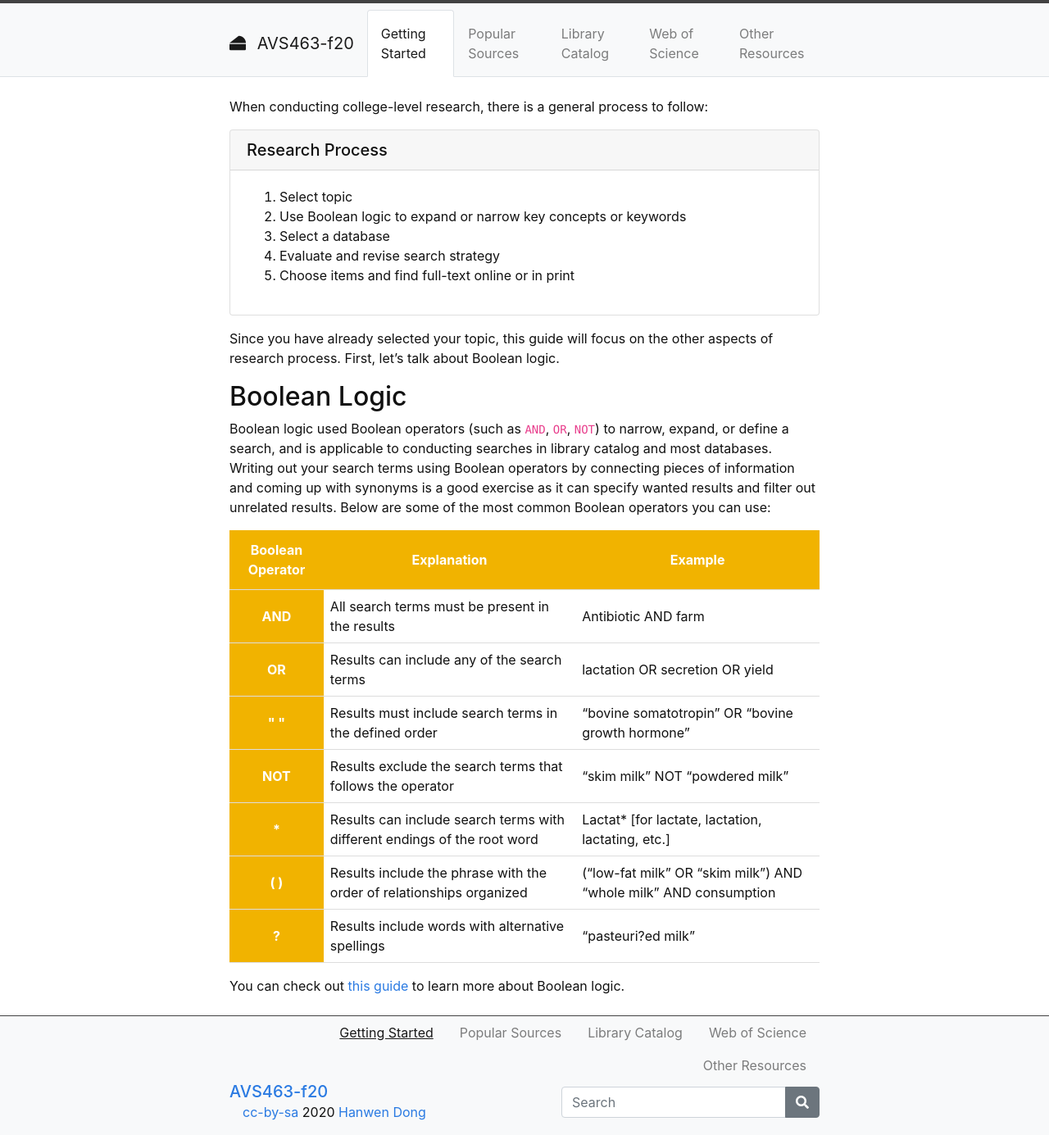
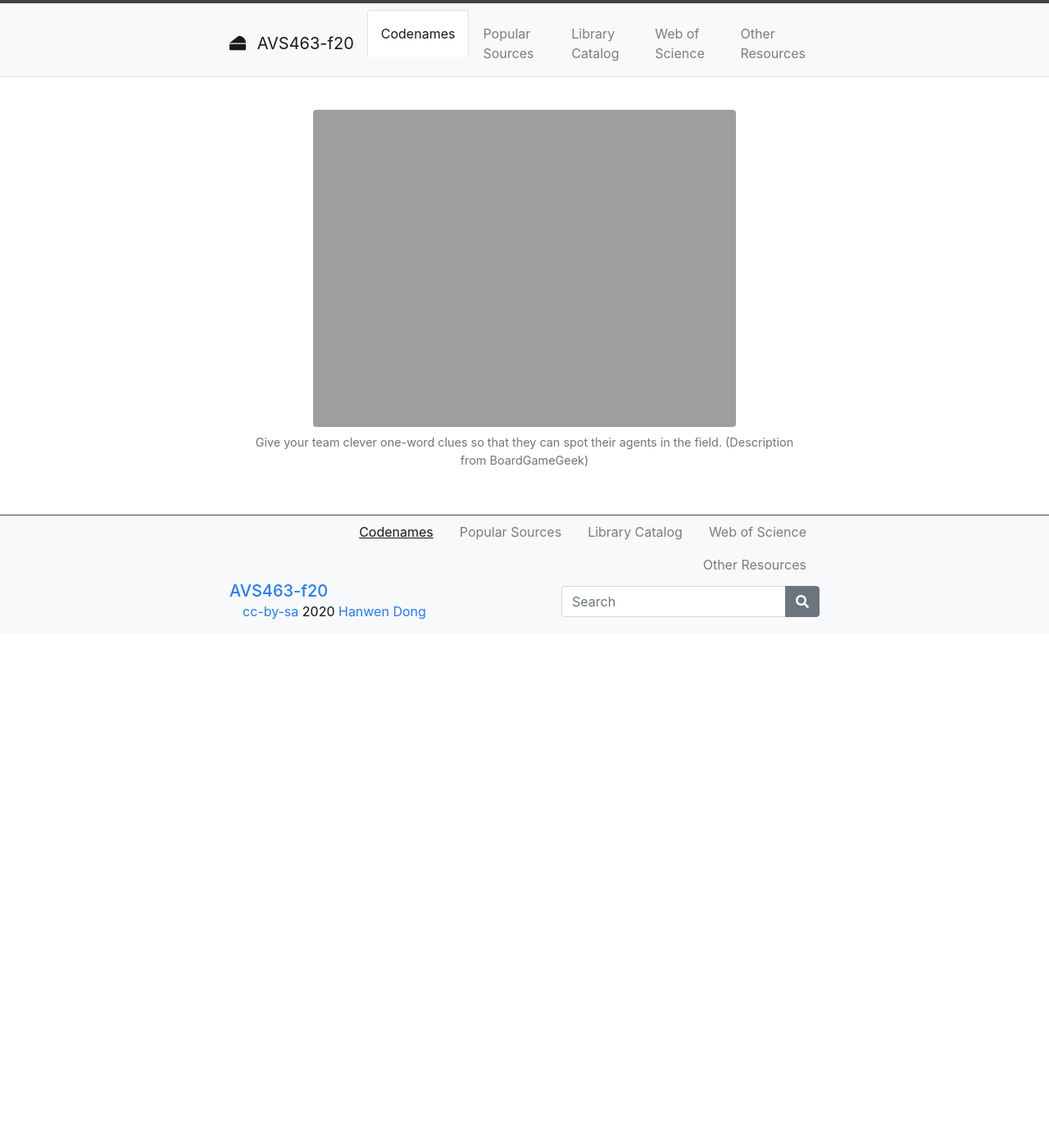
Before and after one commit to hanwendong1/VirtualGaming, a Jekyll site: the page built from content/1-Getting-Started.md, in a window 1280 px wide. Shown: the whole page at 82% size. Built offline with Jekyll 4.4.1, drawn with Linux system fonts in a browser that asks for light colours; after the commit the page ends 900 px from its top, so only the background shows below that.

Commit message:
Update 1-Getting-Started.md

```diff
--- a/content/1-Getting-Started.md
+++ b/content/1-Getting-Started.md
@@ -1,94 +1,6 @@
 ---
-title: Getting Started
+title: Codenames
 nav: true
 ---
 
-When conducting college-level research, there is a general process to follow:
-
-{% capture text %}
-
-1. Select topic
-2. Use Boolean logic to expand or narrow key concepts or keywords
-3. Select a database
-4. Evaluate and revise search strategy
-5. Choose items and find full-text online or in print
-
-{% endcapture %}
-
-{% include card.md text=text header="Research Process" %}
-
-Since you have already selected your topic, this guide will focus on the other aspects of research process. First, let’s talk about Boolean logic.
-
-## Boolean Logic
-
-Boolean logic used Boolean operators (such as `AND`, `OR`, `NOT`) to narrow, expand, or define a search, and is applicable to conducting searches in library catalog and most databases. Writing out your search terms using Boolean operators by connecting pieces of information and coming up with synonyms is a good exercise as it can specify wanted results and filter out unrelated results. Below are some of the most common Boolean operators you can use:
-
-<html>
-   <head>
-      <style>
-         table {width: 100%;}
-         table, td, th {
-            border-collapse: collapse;
-            padding: 8px;
-            border-bottom: 1px solid #ddd;
-
-         th {
-            style="text-align:Center"
-            border: 1px solid black;
-            padding-top: 12px;
-            padding-bottom: 12px;
-            background-color: #f1b300;
-            color: white;
-            }
-      </style>
-   </head>
-   <body>
-      <table>
-         <tr>
-            <th style="background-color: #f1b300; color: white; text-align:Center">Boolean Operator</th>
-            <th style="background-color: #f1b300; color: white; text-align:Center">Explanation</th>
-            <th style="background-color: #f1b300; color: white; text-align:Center">Example</th>
-         </tr>
-         <tr>
-            <th style="text-align:Center">AND</th>
-            <td style="text-align:Left">All search terms must be present in the results</td>
-            <td style="text-align:Left">Antibiotic AND farm</td>
-         </tr>
-         <tr>
-            <th style="text-align:Center">OR</th>
-            <td style="text-align:Left">Results can include any of the search terms</td>
-            <td style="text-align:Left">lactation OR secretion OR yield</td>
-         </tr>
-         <tr>
-            <th style="text-align:Center">" "</th>
-            <td style="text-align:Left">Results must include search terms in the defined order</td>
-            <td style="text-align:Left">“bovine somatotropin” OR “bovine growth hormone”</td>
-         </tr>
-          <tr>
-            <th style="text-align:Center">NOT</th>
-            <td style="text-align:Left">Results exclude the search terms that follows the operator</td>
-            <td style="text-align:Left">“skim milk” NOT “powdered milk”</td>
-         </tr>
-         <tr>
-            <th style="text-align:Center">*</th>
-            <td style="text-align:Left">Results can include search terms with different endings of the root word</td>
-            <td style="text-align:Left">Lactat* [for lactate, lactation, lactating, etc.]</td>
-         </tr>
-         <tr>
-            <th style="text-align:Center">( )</th>
-            <td style="text-align:Left">Results include the phrase with the order of relationships organized</td>
-            <td style="text-align:Left">(“low-fat milk” OR “skim milk”) AND “whole milk” AND consumption</td>
-         </tr>
-         <tr>
-            <th style="text-align:Center">?</th>
-            <td style="text-align:Left">Results include words with alternative spellings</td>
-            <td style="text-align:Left">“pasteuri?ed milk”</td>
-         </tr>
-      </table>
-   </body>
-   <p>
-   </p>
-</html>
-
-
-You can check out [this guide](https://libguides.uidaho.edu/boolean) to learn more about Boolean logic.
+{% include figure.html img="codenames.jpg" alt="Codenames box cover" caption="Give your team clever one-word clues so that they can spot their agents in the field. (Description from BoardGameGeek)" width="75%" %}
```
